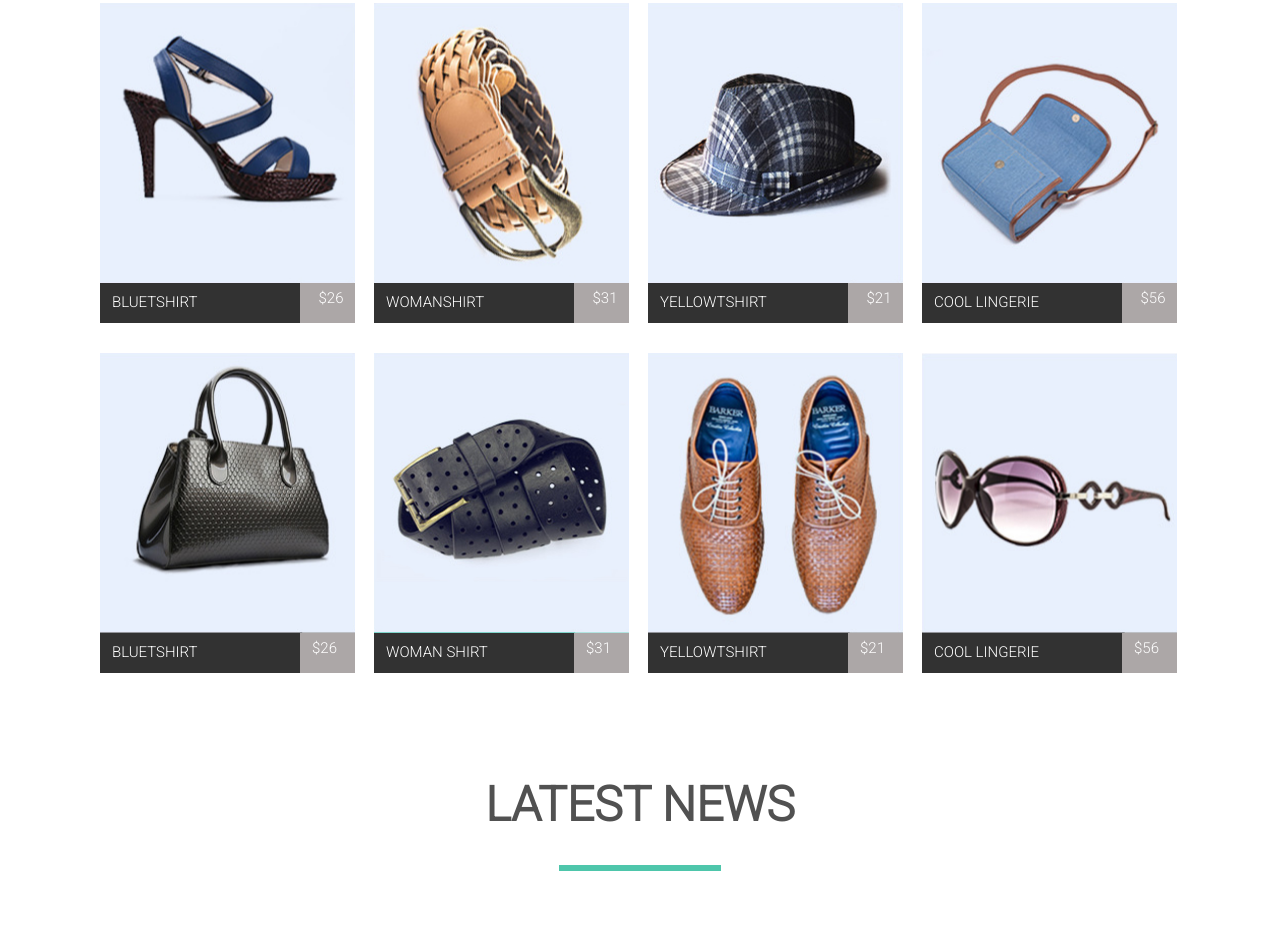
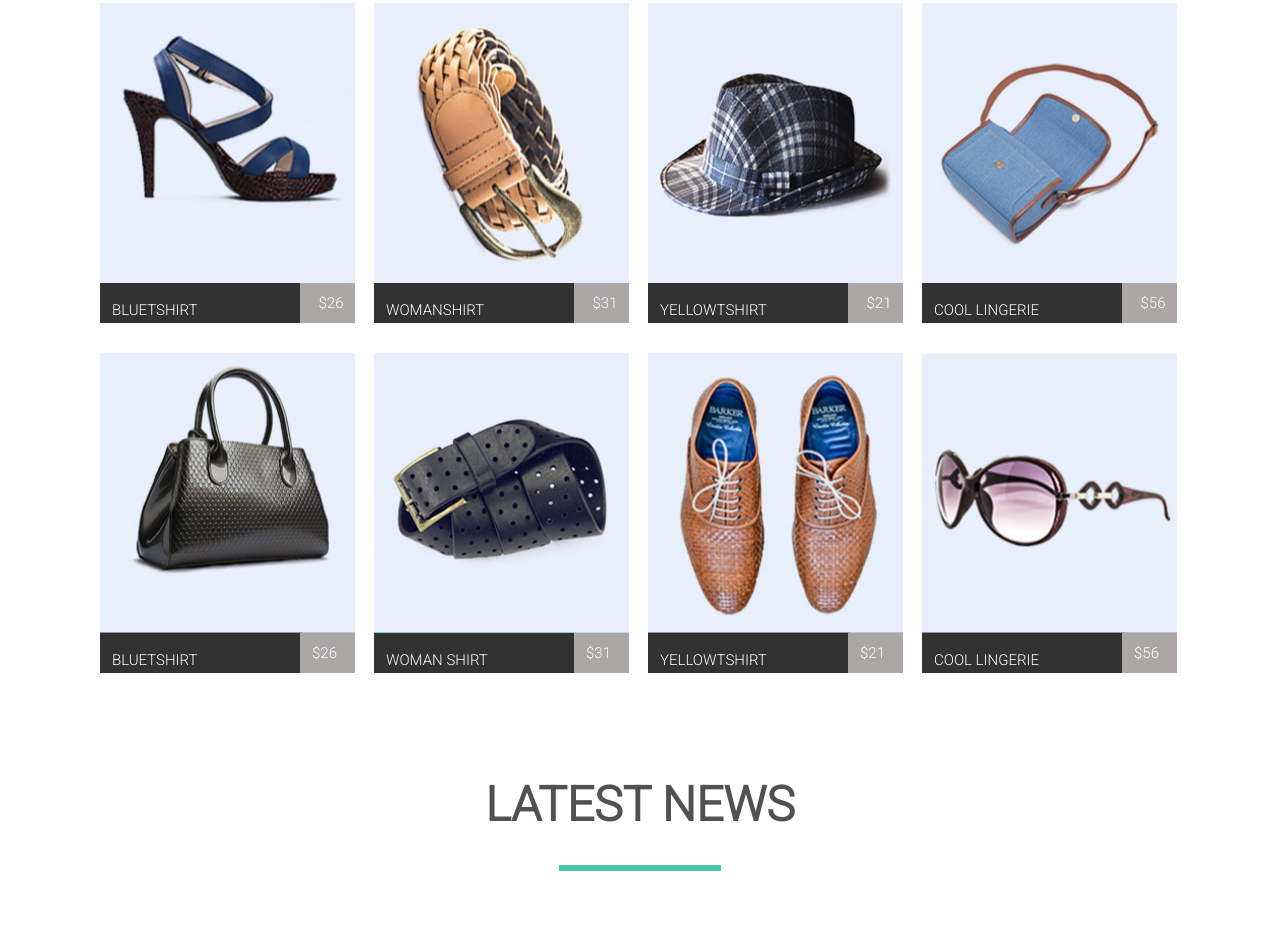
Before and after one commit to sginy/homework3, a plain HTML site: page index.html in a window 1280 px wide. Shown: the part 395-1340 px from the top of the page. Drawn offline with Linux system fonts and the light colour scheme.

Commit message:
new commit

```diff
--- a/css/main.css
+++ b/css/main.css
@@ -70,7 +70,7 @@ img {
     /* text-align: center ; */
     font-size: 15px;
     margin: 0 auto;
-    line-height: 2em;
+    /* line-height: 2em; */
     padding: 0px 5px 5px 12px;
     font-family: 'Roboto', sans-serif;
 }
@@ -93,6 +93,7 @@ img {
     margin-top: 92px;
     margin-left: 15px;
     position: relative;
+    line-height: 2em;
 
 }
 .box1-1 {
@@ -104,6 +105,7 @@ img {
     right: 0px;
     bottom: 0px;
     text-align: center;
+    line-height: 2.5em;
 
 }
 
@@ -126,6 +128,7 @@ img {
     position: relative;
     margin-top: 30px;
     margin-left: 15px;
+    line-height: 2em;
 }
 .box2-1 {
     float: right;
@@ -135,11 +138,13 @@ img {
     position: absolute;
     right: 0px;
     bottom: 0px;
+    line-height: 2.5em;
 }
 
 footer {
     width: 1110px;
     margin: 0 auto;
+    margin-bottom: 100vh
 }
 .conteiner3 {
     /* width: 1110px; */
```
